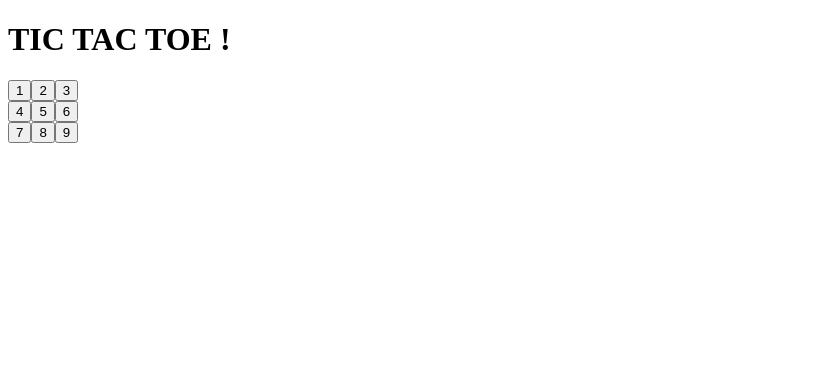
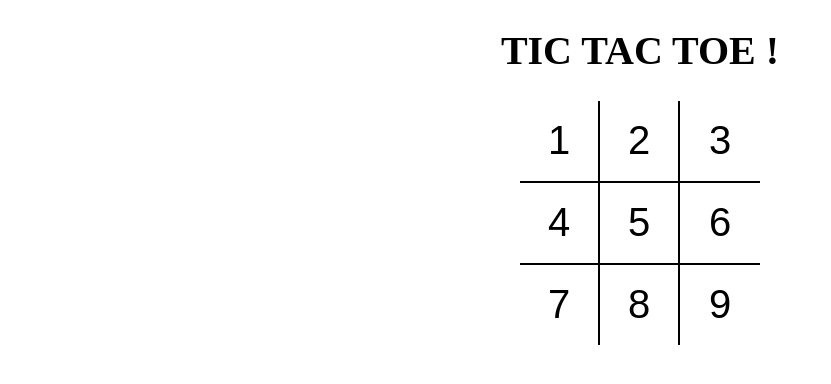
Before and after one commit to abhishekk7r/tictactoe, a React (Vite) app: page / in a window 1280 px wide. Shown: the top 384 px of the page, without its empty margins (0-831 px from the left). Built offline with nearby package versions, Linux system fonts and the light colour scheme.

Commit message:
Added sass file and get to know files.

```diff
--- a/package.json
+++ b/package.json
@@ -12,6 +12,7 @@
     "clear": "rimraf dist .parcel-cache"
   },
   "dependencies": {
+    "node-sass": "^7.0.1",
     "react": "^17.0.2",
     "react-dom": "^17.0.2"
   },
@@ -26,6 +27,7 @@
     "eslint-plugin-react": "^7.30.1",
     "prettier": "^2.7.1",
     "rimraf": "^3.0.2",
+    "sass": "^1.54.0",
     "vite": "^3.0.2"
   },
   "babel": {
--- a/src/App.jsx
+++ b/src/App.jsx
@@ -1,7 +1,9 @@
 import React from 'react';
 import Board from './Board/Board.jsx';
+import './styles/root.scss';
+
 const app = () => (
-  <div>
+  <div className="app">
     <h1>TIC TAC TOE !</h1>
     <Board />
   </div>
--- a/src/Board/Board.jsx
+++ b/src/Board/Board.jsx
@@ -4,18 +4,18 @@
 
 const Board = () => {
   return (
-    <div>
-      <div>
+    <div className="board">
+      <div className="board-row">
         <Sqaure value={1} />
         <Sqaure value={2} />
         <Sqaure value={3} />
       </div>
-      <div>
+      <div className="board-row">
         <Sqaure value={4} />
         <Sqaure value={5} />
         <Sqaure value={6} />
       </div>
-      <div>
+      <div className="board-row">
         <Sqaure value={7} />
         <Sqaure value={8} />
         <Sqaure value={9} />
--- a/src/Board/Sqaure.jsx
+++ b/src/Board/Sqaure.jsx
@@ -3,7 +3,12 @@
 //Here we used object destructuring to remove props
 
 const Sqaure = ({ value }) => {
-  return <button type="button">{value}</button>;
+  // console.log(value);
+  return (
+    <button type="button" className="square">
+      {value}
+    </button>
+  );
 };
 
 export default Sqaure;
--- /dev/null
+++ b/src/styles/root.scss
@@ -0,0 +1,47 @@
+/* This is file contains all the style related to sqaure element in Sqaure.jsx */
+/* Every file in the react is a module so even though this is a
+css file we need to import this in our stylesheet our Sqaure.jsx */
+
+body {
+  padding: 0;
+  margin: 0;
+}
+
+button {
+  background: none;
+  border: none;
+  outline: none;
+  &:hover {
+    cursor: pointer;
+  }
+}
+
+.app {
+  font-size: 20px;
+  display: flex;
+  flex-direction: column;
+  align-items: center;
+}
+
+.board {
+  .board-row {
+    display: flex;
+    flex-direction: row;
+    border-bottom: 2px solid #000;
+    &:last-child {
+      border-bottom: none;
+    }
+    .square {
+      width: 80px;
+      height: 80px;
+      border-right: 2px solid #000;
+      font-size: 2.5rem;
+      padding: 0;
+      overflow: hidden;
+      transition: all 0.2s;
+      &:last-child {
+        border-right: none;
+      }
+    }
+  }
+}
```
Also changed, not shown: 1 other file (tests, documents, lock files or other folders).
